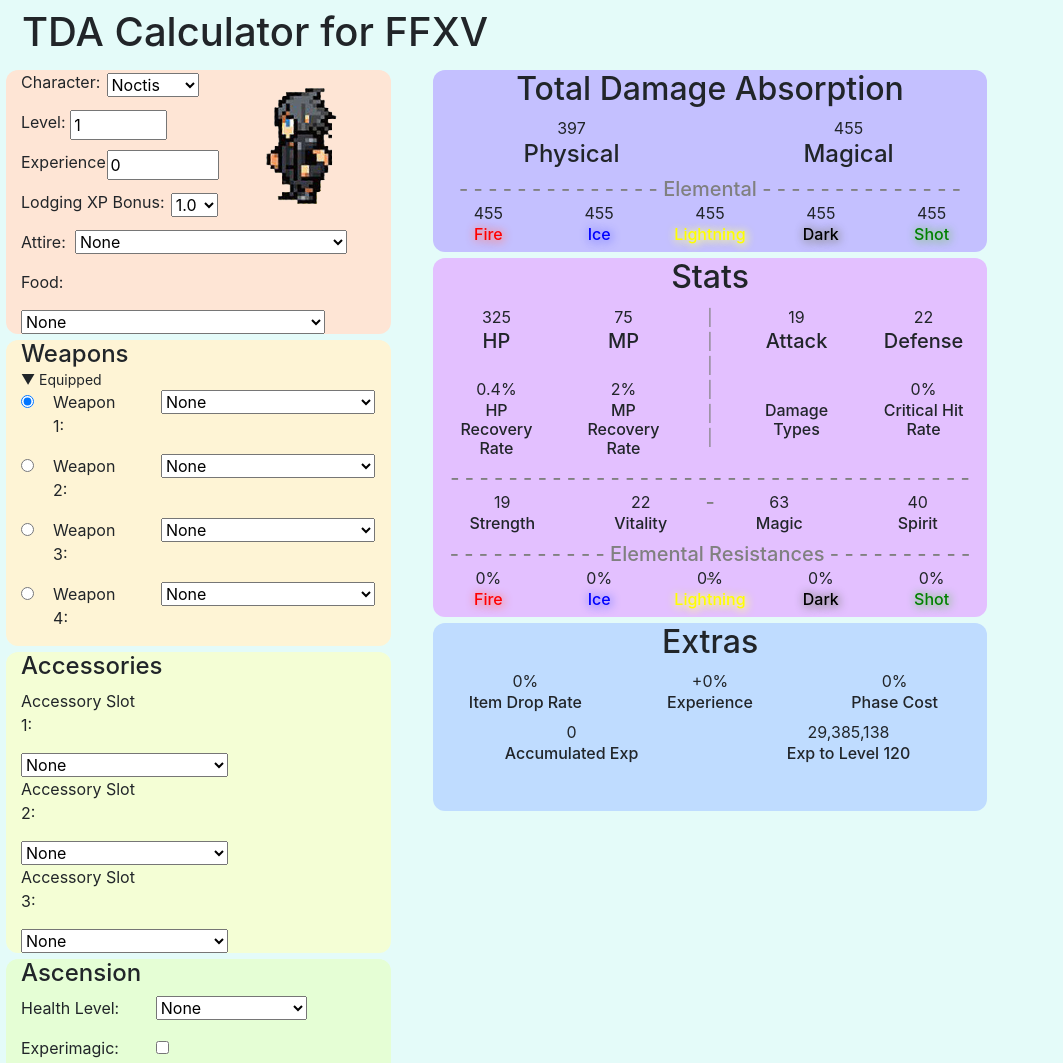
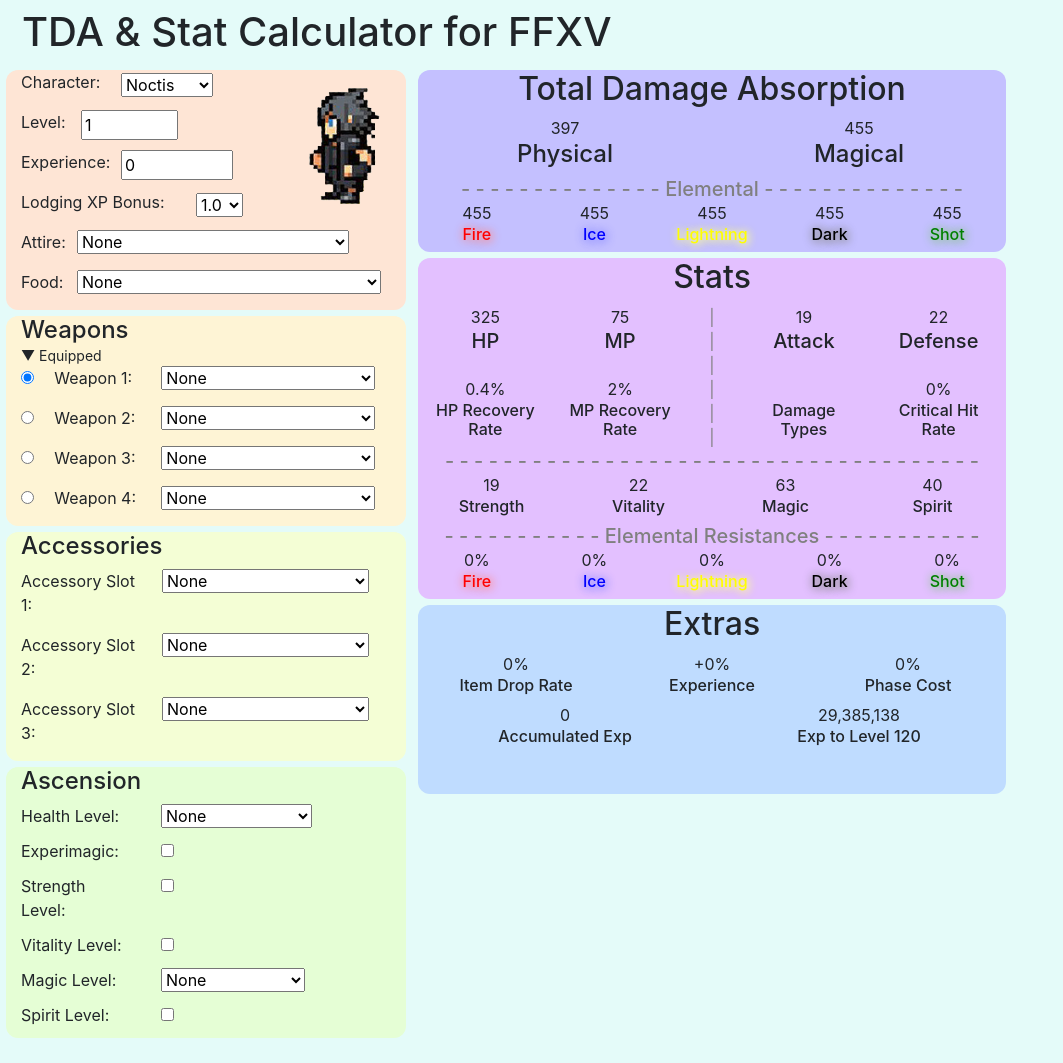
Before and after one commit to divallesg/TDACalculator, a plain HTML site: page index.html in a window 1280 px wide. Shown: the top 1063 px of the page, without its empty margins (0-1063 px from the left). Drawn offline with Linux system fonts and the light colour scheme.

Commit message:
fiddling with css, not fixed yet though

```diff
--- a/assets/css/styles.css
+++ b/assets/css/styles.css
@@ -1,5 +1,39 @@
+.leftside {
+  margin:0px;
+  padding-left:15px;
+  padding-right:0px;
+  flex-shrink:0;
+  max-width:427px;
+  min-width:427px;
+}
+
+.rightside {
+  margin:0px;
+  padding:0px;
+  max-width:600px;
+  min-width:600px;
+  /*flex-shrink:0;*/
+  flex:0 0 600px;
+}
+
 .dropdown {
   max-width:15rem;
+}
+
+.accessory-dropdown {
+  margin-left:-15px;
+}
+
+.weapon-dropdown {
+  margin-left:-5px;
+}
+
+.ascension-row {
+  margin-bottom:-5px;
+}
+
+.ascension-column {
+  padding-bottom:0px;
 }
 
 .col-lg-4.weapon-column {
--- a/index.html
+++ b/index.html
@@ -13,13 +13,13 @@
     <header>
         <div class="row">
             <div class="col">
-                <h1 style="padding-left:22px;padding-top:8px;">TDA Calculator for FFXV</h1>
+                <h1 style="padding-left:22px;padding-top:8px;">TDA &amp; Stat Calculator for FFXV</h1>
             </div>
         </div>
     </header>
     <main>
         <div class="row">
-            <div class="col-lg-5 offset-lg-0" style="max-width:427px;">
+            <div class="col leftside">
                 <div class="row" style="background-color:#FEE5D5;margin:6px;border-radius:12px;">
                     <div class="col">
                         <div class="row">
@@ -49,7 +49,7 @@
                                     <div class="col-lg-5"><select id="LodgingXPBonus" style="margin-top:3px;"><option value="1.0" selected="">1.0</option><option value="1.1">1.1</option><option value="1.2">1.2</option><option value="1.5">1.5</option><option value="2.0">2.0</option><option value="3.0">3.0</option></select></div>
                                 </div>
                             </div>
-                            <div class="col-lg-4" style="height:10rem;"><img id="CharacterImage" style="margin-top:18px;margin-left:-15px;"></div>
+                            <div class="col-lg-3" style="height:10rem;"><img id="CharacterImage" style="margin-top:18px;margin-left:-15px;"></div>
                         </div>
                         <div class="row">
                             <div class="col-lg-4" style="max-width:14%;">
@@ -73,7 +73,7 @@
                             </div>
                         </div>
                         <div class="row" style="height:21px;">
-                            <div class="col-lg-12" style="height:27px;">
+                            <div class="col-lg-12">
                                 <p style="font-size:14px;">▼ Equipped<br></p>
                             </div>
                         </div>
@@ -82,28 +82,28 @@
                             <div class="col-lg-4 weapon-column">
                                 <p>Weapon 1:</p>
                             </div>
-                            <div class="col"><select id="weapon1" class="dropdown"><option value="0" selected="">None</option></select></div>
+                            <div class="col"><select id="weapon1" class="dropdown weapon-dropdown"><option value="0" selected="">None</option></select></div>
                         </div>
                         <div class="row">
                             <div class="col-lg-1"><input type="radio" name="equipped" value="1"></div>
                             <div class="col-lg-4 weapon-column">
                                 <p>Weapon 2:</p>
                             </div>
-                            <div class="col"><select id="weapon2" class="dropdown"><option value="0" selected="">None</option></select></div>
+                            <div class="col"><select id="weapon2" class="dropdown weapon-dropdown"><option value="0" selected="">None</option></select></div>
                         </div>
                         <div class="row">
                             <div class="col-lg-1"><input type="radio" name="equipped" value="2"></div>
                             <div class="col-lg-4 weapon-column">
                                 <p>Weapon 3:</p>
                             </div>
-                            <div class="col"><select id="weapon3" class="dropdown"><option value="0" selected="">None</option></select></div>
+                            <div class="col"><select id="weapon3" class="dropdown weapon-dropdown"><option value="0" selected="">None</option></select></div>
                         </div>
                         <div class="row">
                             <div class="col-lg-1"><input type="radio" name="equipped" value="3"></div>
                             <div class="col-lg-4 weapon-column">
                                 <p>Weapon 4:</p>
                             </div>
-                            <div class="col"><select id="weapon4" class="dropdown"><option value="0" selected="">None</option></select></div>
+                            <div class="col"><select id="weapon4" class="dropdown weapon-dropdown"><option value="0" selected="">None</option></select></div>
                         </div>
                     </div>
                 </div>
@@ -118,19 +118,19 @@
                             <div class="col-lg-5 accessory-column">
                                 <p>Accessory Slot 1:</p>
                             </div>
-                            <div class="col"><select id="accessory1" class="dropdown"><option value="0" selected="">None</option></select></div>
+                            <div class="col"><select id="accessory1" class="dropdown accessory-dropdown"><option value="0" selected="">None</option></select></div>
                         </div>
                         <div class="row">
                             <div class="col-lg-5 accessory-column">
                                 <p>Accessory Slot 2:</p>
                             </div>
-                            <div class="col"><select id="accessory2" class="dropdown"><option value="0" selected="">None</option></select></div>
+                            <div class="col"><select id="accessory2" class="dropdown accessory-dropdown"><option value="0" selected="">None</option></select></div>
                         </div>
                         <div class="row">
                             <div class="col-lg-5 accessory-column">
                                 <p>Accessory Slot 3:</p>
                             </div>
-                            <div class="col"><select id="accessory3" class="dropdown"><option value="0" selected="">None</option></select></div>
+                            <div class="col"><select id="accessory3" class="dropdown accessory-dropdown"><option value="0" selected="">None</option></select></div>
                         </div>
                     </div>
                 </div>
@@ -141,37 +141,37 @@
                                 <h4>Ascension</h4>
                             </div>
                         </div>
-                        <div class="row">
+                        <div class="row ascension-row">
                             <div class="col ascension-column">
                                 <p>Health Level:</p>
                             </div>
                             <div class="col"><select id="healthLevel" class="dropdown"><optgroup label="Ascension upgrade"><option value="0" selected="">None</option><option value="2">Health Level</option><option value="5">Health Level II</option><option value="10">Health Level III</option></optgroup></select></div>
                         </div>
-                        <div class="row">
+                        <div class="row ascension-row">
                             <div class="col ascension-column">
                                 <p>Experimagic:</p>
                             </div>
                             <div class="col"><input type="checkbox" id="experimagic"></div>
                         </div>
-                        <div class="row">
+                        <div class="row ascension-row">
                             <div class="col ascension-column">
                                 <p>Strength Level:</p>
                             </div>
                             <div class="col"><input type="checkbox" id="strLevel"></div>
                         </div>
-                        <div class="row">
+                        <div class="row ascension-row">
                             <div class="col ascension-column">
                                 <p>Vitality Level:</p>
                             </div>
                             <div class="col"><input type="checkbox" id="vitLevel"></div>
                         </div>
-                        <div class="row">
+                        <div class="row ascension-row">
                             <div class="col ascension-column">
                                 <p>Magic Level:</p>
                             </div>
                             <div class="col"><select id="magLevel" class="dropdown"><optgroup label="Ascension upgrade"><option value="0" selected="">None</option><option value="1">Magic Level</option><option value="3">Magic Level II</option></optgroup></select></div>
                         </div>
-                        <div class="row">
+                        <div class="row ascension-row">
                             <div class="col ascension-column">
                                 <p>Spirit Level:</p>
                             </div>
@@ -180,7 +180,7 @@
                     </div>
                 </div>
             </div>
-            <div class="col-7" style="max-width:596px;">
+            <div class="col rightside">
                 <div class="row" style="background-color:#C4C0FF;margin:6px;border-radius:12px;text-align:center;">
                     <div class="col">
                         <div class="row">
```
